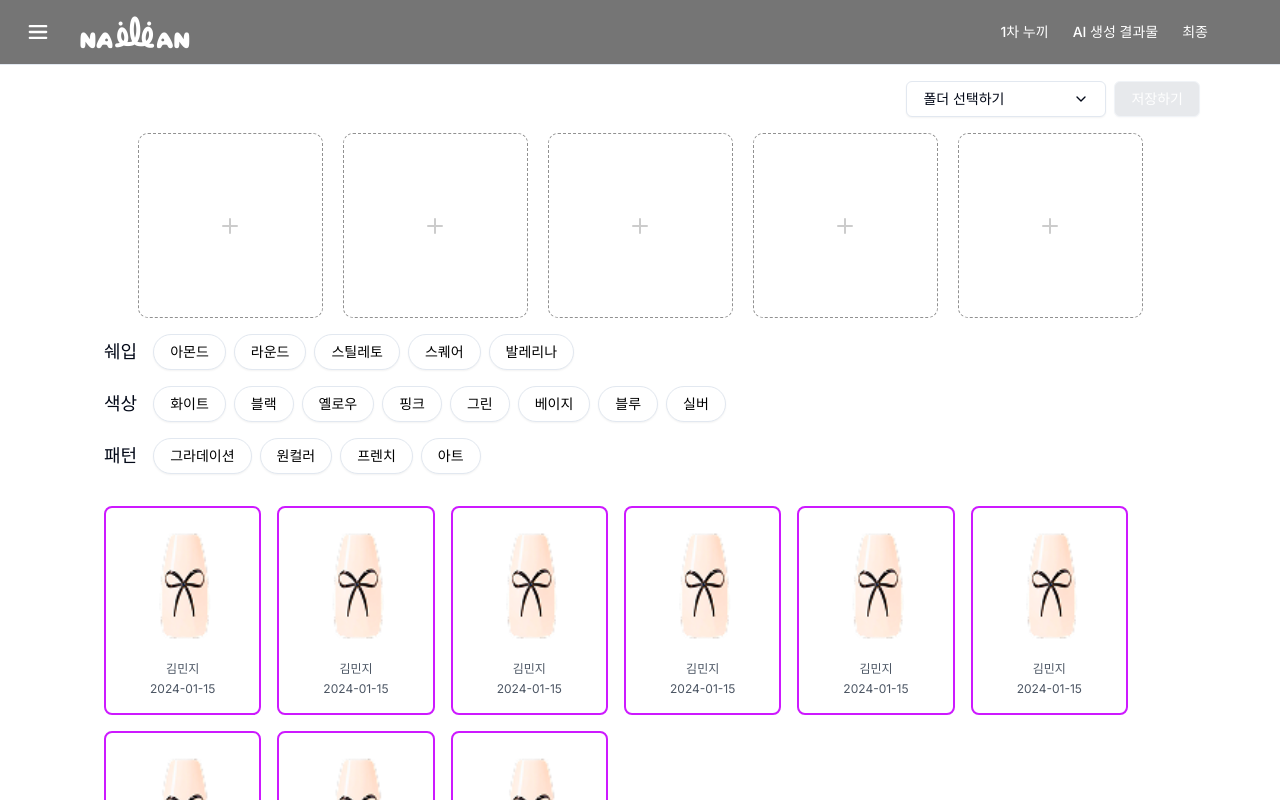
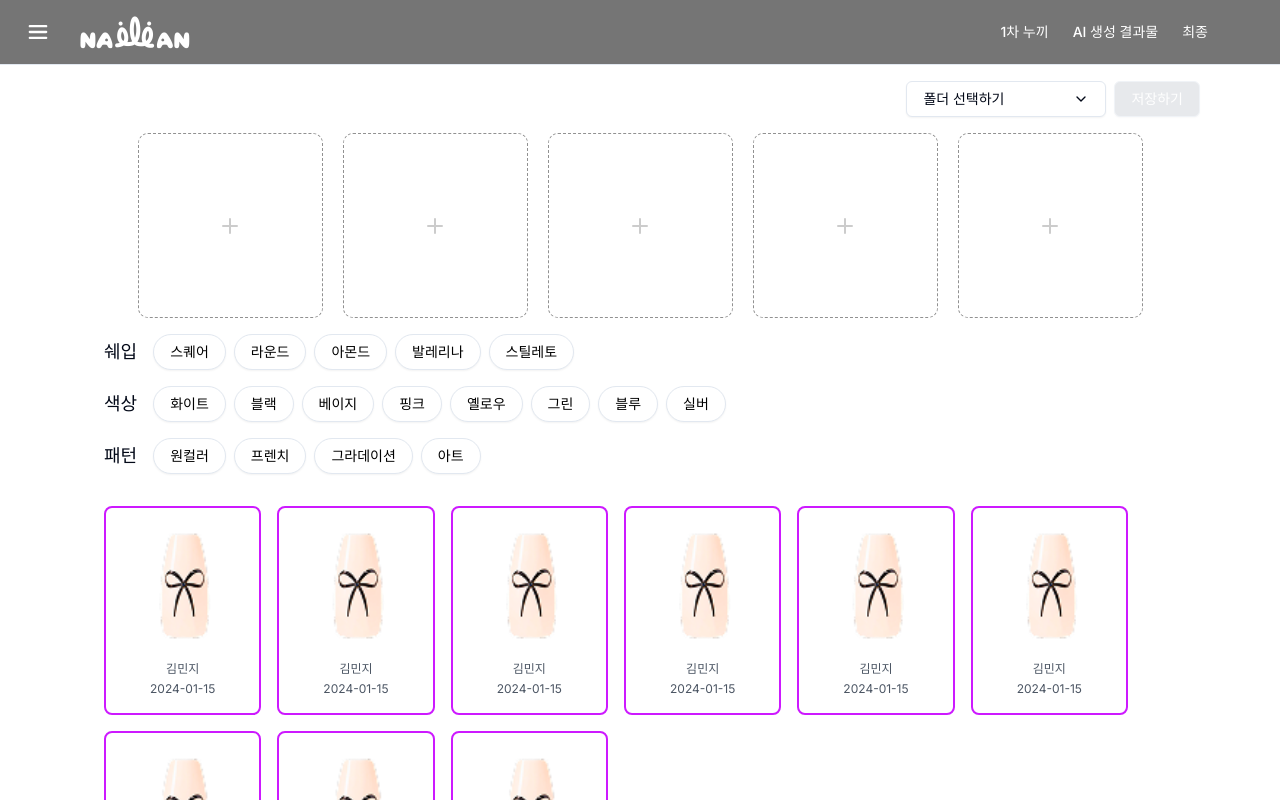
Before and after one commit to Snail-official/Nailian-Admin, a Next.js app: page /combination in a window 1280 px wide. Shown: the top 800 px of the page. Built offline with nearby package versions, Linux system fonts and the light colour scheme.

Commit message:
refactor: 네일 필터 칩 타입적용 및 네이밍 변경

```diff
--- /dev/null
+++ b/src/components/filters/NailCategoryChips.tsx
@@ -0,0 +1,35 @@
+import { CATEGORIES, Category } from "@/types/nail"
+import { Button } from "../ui/button"
+
+export const CATEGORY_LABELS: Record<Category, string> = {
+  "GRADIENT": "그라데이션",
+  "ONE COLOR": "원컬러",
+  "FRENCH": "프렌치",
+  "ART": "아트"
+}
+
+interface NailCategoryChipsProps {
+  selectedCategory: Category | null
+  onCategorySelect: (category: Category | null) => void
+}
+
+export function NailCategoryChips({ selectedCategory, onCategorySelect }: NailCategoryChipsProps) {
+  return (
+    <div className="flex gap-2 flex-wrap">
+      {Object.values(CATEGORIES).map((category) => (
+        <Button
+          key={category}
+          variant="outline"
+          className={`rounded-full transition-colors ${
+            selectedCategory === category
+              ? "bg-[#CD19FF] text-white hover:text-white hover:bg-[#CD19FF]"
+              : "bg-white text-black hover:bg-gray-100"
+          }`}
+          onClick={() => onCategorySelect(category === selectedCategory ? null : category)}
+        >
+          {CATEGORY_LABELS[category]}
+        </Button>
+      ))}
+    </div>
+  )
+}
--- a/src/components/filters/NailColorChips.tsx
+++ b/src/components/filters/NailColorChips.tsx
@@ -1,27 +1,37 @@
 import { Button } from "../ui/button"
+import { Color, COLORS } from "@/types/nail"
 
-const tipColors = ["화이트", "블랙", "옐로우", "핑크", "그린", "베이지", "블루", "실버"]
+export const COLOR_LABELS: Record<Color, string> = {
+  "WHITE": "화이트",
+  "BLACK": "블랙",
+  "YELLOW": "옐로우",
+  "PINK": "핑크",
+  "GREEN": "그린",
+  "BEIGE": "베이지",
+  "BLUE": "블루",
+  "SILVER": "실버"
+}
 
 interface NailColorChipsProps {
-  selectedValue: string | null
-  onSelect: (value: string | null) => void
+  selectedColor: Color | null
+  onColorSelect: (color: Color | null) => void
 }
 
-export function NailColorChips({ selectedValue, onSelect }: NailColorChipsProps) {
+export function NailColorChips({ selectedColor, onColorSelect }: NailColorChipsProps) {
   return (
     <div className="flex gap-2 flex-wrap">
-      {tipColors.map((color) => (
+      {Object.values(COLORS).map((color) => (
         <Button
           key={color}
           variant="outline"
           className={`rounded-full transition-colors ${
-            selectedValue === color
+            selectedColor === color
               ? "bg-[#CD19FF] text-white hover:text-white hover:bg-[#CD19FF]"
               : "bg-white text-black hover:bg-gray-100"
           }`}
-          onClick={() => onSelect(color === selectedValue ? null : color)}
+          onClick={() => onColorSelect(color === selectedColor ? null : color)}
         >
-          {color}
+          {COLOR_LABELS[color]}
         </Button>
       ))}
     </div>
--- a/src/components/filters/NailFilterSection.tsx
+++ b/src/components/filters/NailFilterSection.tsx
@@ -1,23 +1,24 @@
+import { Category, Color, Shape } from "@/types/nail"
 import { NailColorChips } from "./NailColorChips"
-import { NailPatternChips } from "./NailPatternChips"
 import { NailShapeChips } from "./NailShapeChips"
+import { NailCategoryChips } from "./NailCategoryChips"
 
 interface NailFilterSectionProps {
-  selectedShape: string | null
-  selectedColor: string | null
-  selectedPattern: string | null
-  onShapeSelect: (shape: string | null) => void
-  onColorSelect: (color: string | null) => void
-  onPatternSelect: (pattern: string | null) => void
+  selectedShape: Shape | null
+  selectedColor: Color | null
+  selectedCategory: Category | null
+  onShapeSelect: (shape: Shape | null) => void
+  onColorSelect: (color: Color | null) => void
+  onCategorySelect: (category: Category | null) => void
 }
 
 export function NailFilterSection({
   selectedShape,
   selectedColor,
-  selectedPattern,
+  selectedCategory,
   onShapeSelect,
   onColorSelect,
-  onPatternSelect,
+  onCategorySelect,
 }: NailFilterSectionProps) {
     return (
       <div className="space-y-4 mb-8 pl-6 pr-[72px]">
@@ -31,15 +32,15 @@ export function NailFilterSection({
         <div className="flex items-center gap-4">
           <h2 className="text-lg font-medium">색상</h2>
           <NailColorChips
-            selectedValue={selectedColor}
-            onSelect={onColorSelect}
+            selectedColor={selectedColor}
+            onColorSelect={onColorSelect}
           />
         </div>
         <div className="flex items-center gap-4">
           <h2 className="text-lg font-medium">패턴</h2>
-          <NailPatternChips
-            selectedValue={selectedPattern}
-            onSelect={onPatternSelect}
+          <NailCategoryChips
+            selectedCategory={selectedCategory}
+            onCategorySelect={onCategorySelect}
           />
         </div>
       </div>
--- a/src/components/filters/NailPatternChips.tsx
+++ /dev/null
@@ -1,29 +0,0 @@
-import { Button } from "../ui/button"
-
-const tipPatterns = ["그라데이션", "원컬러", "프렌치", "아트"]
-
-interface NailPatternChipsProps {
-  selectedValue: string | null
-  onSelect: (value: string | null) => void
-}
-
-export function NailPatternChips({ selectedValue, onSelect }: NailPatternChipsProps) {
-  return (
-    <div className="flex gap-2 flex-wrap">
-      {tipPatterns.map((pattern) => (
-        <Button
-          key={pattern}
-          variant="outline"
-          className={`rounded-full transition-colors ${
-            selectedValue === pattern
-              ? "bg-[#CD19FF] text-white hover:text-white hover:bg-[#CD19FF]"
-              : "bg-white text-black hover:bg-gray-100"
-          }`}
-          onClick={() => onSelect(pattern === selectedValue ? null : pattern)}
-        >
-          {pattern}
-        </Button>
-      ))}
-    </div>
-  )
-}
--- a/src/components/filters/NailShapeChips.tsx
+++ b/src/components/filters/NailShapeChips.tsx
@@ -1,16 +1,23 @@
+import { Shape, SHAPES } from "@/types/nail"
 import { Button } from "../ui/button"
 
-const tipShapes = ["아몬드", "라운드", "스틸레토", "스퀘어", "발레리나"]
+export const SHAPE_LABELS: Record<Shape, string> = {
+  "ALMOND": "아몬드",
+  "ROUND": "라운드",
+  "STILETTO": "스틸레토",
+  "SQUARE": "스퀘어",
+  "BALLERINA": "발레리나"
+}
 
 interface NailShapeChipsProps {
-  selectedShape: string | null
-  onShapeSelect: (shape: string | null) => void
+  selectedShape: Shape | null
+  onShapeSelect: (shape: Shape | null) => void
 }
 
 export function NailShapeChips({ selectedShape, onShapeSelect }: NailShapeChipsProps) {
   return (
     <div className="flex gap-2 flex-wrap">
-      {tipShapes.map((shape) => (
+      {SHAPES.map((shape) => (
         <Button
           key={shape}
           variant="outline"
@@ -21,7 +28,7 @@ export function NailShapeChips({ selectedShape, onShapeSelect }: NailShapeChipsP
           }`}
           onClick={() => onShapeSelect(shape === selectedShape ? null : shape)}
         >
-          {shape}
+          {SHAPE_LABELS[shape]}
         </Button>
       ))}
     </div>
```
